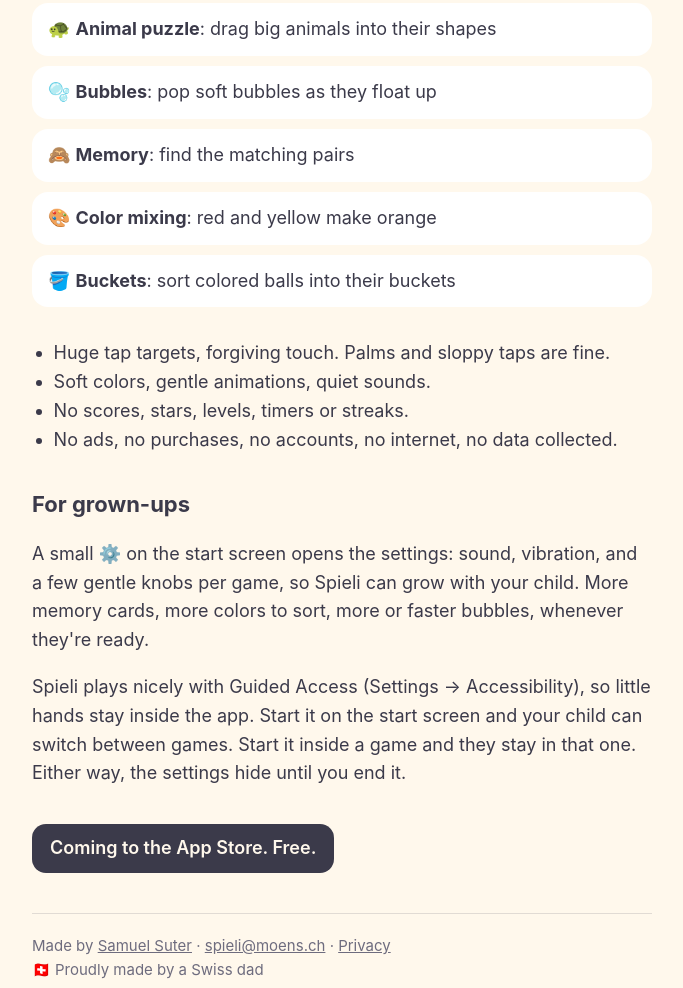
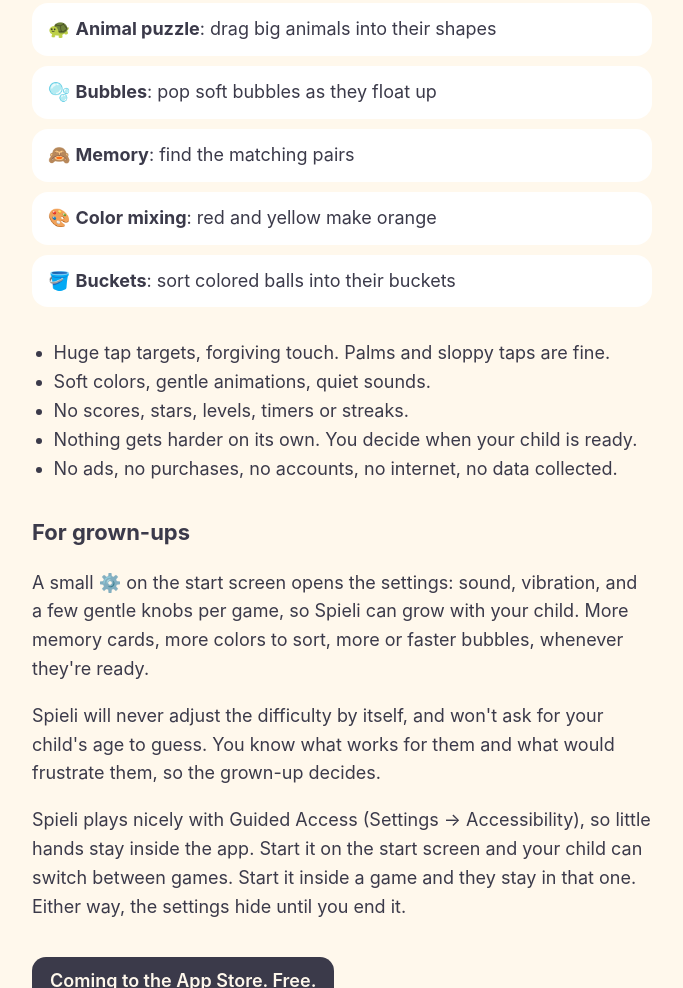
Before and after one commit to moensch/moensch.github.io, a plain HTML site: page spieli/index.html in a window 1280 px wide. Shown: the part 401-1389 px from the top of the page, without its empty margins (298-981 px from the left). Drawn offline with Linux system fonts and the light colour scheme.

Commit message:
Spieli: the grown-up decides the difficulty
Co-Authored-By: Claude Opus 5.5 <noreply@anthropic.com>

```diff
--- a/spieli/index.html
+++ b/spieli/index.html
@@ -56,6 +56,7 @@
     <li>Huge tap targets, forgiving touch. Palms and sloppy taps are fine.</li>
     <li>Soft colors, gentle animations, quiet sounds.</li>
     <li>No scores, stars, levels, timers or streaks.</li>
+    <li>Nothing gets harder on its own. You decide when your child is ready.</li>
     <li>No ads, no purchases, no accounts, no internet, no data collected.</li>
   </ul>
 
@@ -63,6 +64,8 @@
   <p>A small ⚙️ on the start screen opens the settings: sound, vibration, and a few gentle knobs per
      game, so Spieli can grow with your child. More memory cards, more colors to sort, more or faster
      bubbles, whenever they're ready.</p>
+  <p>Spieli will never adjust the difficulty by itself, and won't ask for your child's age to guess.
+     You know what works for them and what would frustrate them, so the grown-up decides.</p>
   <p>Spieli plays nicely with Guided Access (Settings → Accessibility), so little hands stay inside the
      app. Start it on the start screen and your child can switch between games. Start it inside a game
      and they stay in that one. Either way, the settings hide until you end it.</p>
```
